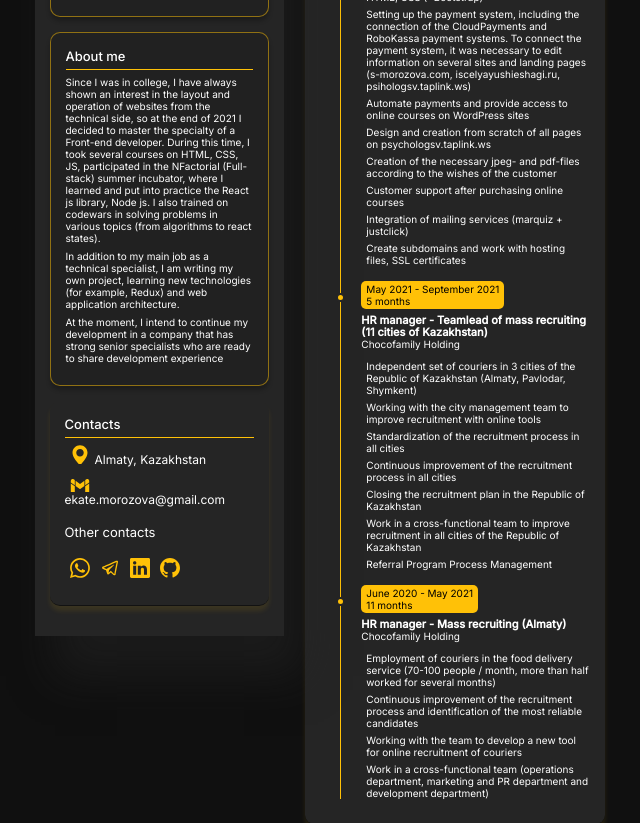
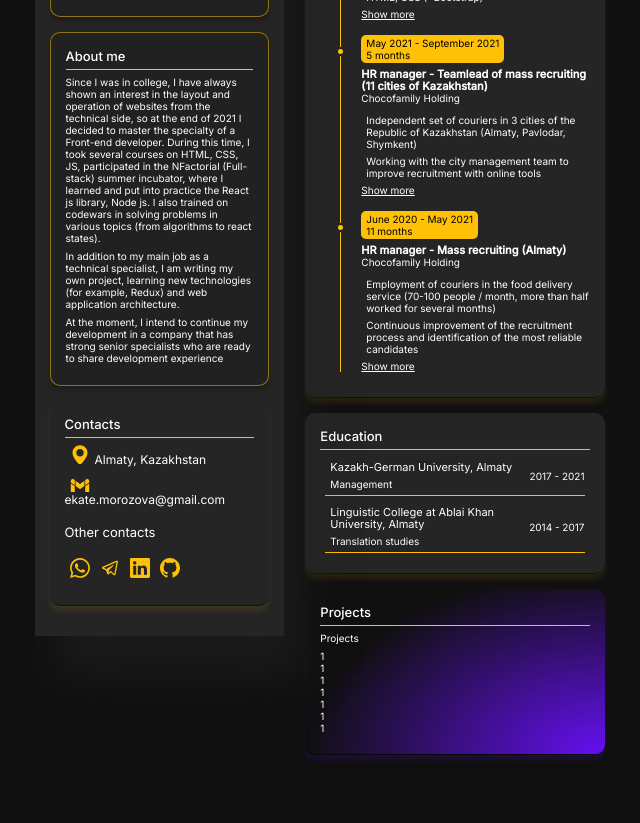
Before and after one commit to Kz-Pr1d3/test_kate_cv, a React (Create React App) app: page / in a window 1280 px wide. Shown: the part 420-1243 px from the top of the page, without its empty margins (308-948 px from the left). After the commit the page ends 1190 px from the top, so only its background shows below. Built offline with nearby package versions, Linux system fonts and the light colour scheme.

Commit message:
show more/show less span added to work duties

```diff
--- a/src/App.css
+++ b/src/App.css
@@ -288,3 +288,8 @@ ul {
   margin-left: 5px;
   margin-bottom: 5px;
 }
+
+.show-more-span {
+  text-decoration: underline;
+  cursor: pointer;
+}
--- /dev/null
+++ b/src/components/Duties.js
@@ -0,0 +1,38 @@
+import '../App.css';
+import { useState } from "react";
+
+const Duties = (props) => {
+    // console.log(props)
+    const [isShown, setIsShown] = useState({
+        itemsToShow: 2,
+        expanded: false,
+    })
+
+    const showMore = () => {
+        isShown.itemsToShow === 2 ? (
+            setIsShown({ itemsToShow: props.duties.length, expanded: true })
+        ) : (
+            setIsShown({ itemsToShow: 2, expanded: false })
+        )
+      };
+    return (
+        <>
+        {props.duties.slice(0, isShown.itemsToShow).map((duty) => (
+            <li>
+                {duty}
+
+            </li>
+        ))}
+            <span className="show-more-span" onClick={showMore}>
+                {isShown.expanded ? (
+                    <span>Show less</span>
+                ) : (
+                    <span>Show more</span>
+                )}
+            </span>
+        </>
+
+    )
+}
+
+export default Duties
--- a/src/components/WorkExperience.js
+++ b/src/components/WorkExperience.js
@@ -1,6 +1,55 @@
 import '../App.css';
+import Duties from './Duties.js';
 
 const WorkExperience = (props) => {
+    const workExp = [
+        {
+            dates: 'September 2021 - Current time',
+            period: '1 year',
+            position: 'Technical Specialist',
+            company: 'Individual entrepreneurship "Morozova"',
+            duties: [
+                'Support for existing sites on WordPress, incl. changing the required information, adding reviews to product pages, installing video protection plugins, etc.',
+                'Create and edit product web pages using HTML, CSS (+Bootstrap)',
+                'Setting up the payment system, including the connection of the CloudPayments and RoboKassa payment systems. To connect the payment system, it was necessary to edit information on several sites and landing pages (s-morozova.com, iscelyayushieshagi.ru, psihologsv.taplink.ws)',
+                'Automate payments and provide access to online courses on WordPress sites',
+                'Design and creation from scratch of all pages on psychologsv.taplink.ws',
+                'Creation of the necessary jpeg- and pdf-files according to the wishes of the customer',
+                'Customer support after purchasing online courses',
+                'Integration of mailing services (marquiz + justclick)',
+                'Create subdomains and work with hosting files, SSL certificates',
+            ]
+        },
+        {
+            dates: 'May 2021 - September 2021',
+            period: '5 months',
+            position: 'HR manager - Teamlead of mass recruiting (11 cities of Kazakhstan)',
+            company: 'Chocofamily Holding',
+            duties: [
+                'Independent set of couriers in 3 cities of the Republic of Kazakhstan (Almaty, Pavlodar, Shymkent)',
+                'Working with the city management team to improve recruitment with online tools',
+                'Standardization of the recruitment process in all cities',
+                'Continuous improvement of the recruitment process in all cities',
+                'Closing the recruitment plan in the Republic of Kazakhstan',
+                'Work in a cross-functional team to improve recruitment in all cities of the Republic of Kazakhstan',
+                'Referral Program Process Management',
+            ]
+        },
+        {
+            dates: 'June 2020 - May 2021',
+            period: '11 months',
+            position: 'HR manager - Mass recruiting (Almaty)',
+            company: 'Chocofamily Holding',
+            duties: [
+                'Employment of couriers in the food delivery service (70-100 people / month, more than half worked for several months)',
+                'Continuous improvement of the recruitment process and identification of the most reliable candidates',
+                'Working with the team to develop a new tool for online recruitment of couriers',
+                'Work in a cross-functional team (operations department, marketing and PR department and development department)',
+            ]
+        },
+
+    ]
+
     return (
         <>
         <div className="container-with-shadow">
@@ -8,104 +57,23 @@ const WorkExperience = (props) => {
             <div className="section-text">
                 <div className="timeline">
                     <ul>
-                        <li>
+                        {workExp.map((e) => (
+                            <li>
                             <div className="work-period-container">
-                                <p>September 2021 - Current time</p>
-                                <p>1 year</p>
+                                <p>{e.dates}</p>
+                                <p>{e.period}</p>
                             </div>
                             <div className="work-exp-container">
-                                <p>Technical Specialist</p>
-                                <p>Individual entrepreneurship "Morozova"</p>
+                                <p>{e.position}</p>
+                                <p>{e.company}</p>
                                 <ul>
-                                    <li>
-                                    Support for existing sites on WordPress, incl. changing the required information, adding reviews to product pages, installing video protection plugins, etc.
-                                    </li>
-                                    <li>
-                                    Create and edit product web pages using HTML, CSS (+Bootstrap)
-                                    </li>
-                                    <li>
-                                    Setting up the payment system, including the connection of the CloudPayments and RoboKassa payment systems. To connect the payment system, it was necessary to edit information on several sites and landing pages (s-morozova.com, iscelyayushieshagi.ru, psihologsv.taplink.ws)
-                                    </li>
-                                    <li>
-                                    Automate payments and provide access to online courses on WordPress sites
-                                    </li>
-                                    <li>
-                                    Design and creation from scratch of all pages on psychologsv.taplink.ws
-                                    </li>
-                                    <li>
-                                    Creation of the necessary jpeg- and pdf-files according to the wishes of the customer
-                                    </li>
-                                    <li>
-                                    Customer support after purchasing online courses
-                                    </li>
-                                    <li>
-                                    Integration of mailing services (marquiz + justclick)
-                                    </li>
-                                    <li>
-                                    Create subdomains and work with hosting files, SSL certificates
-                                    </li>
+                                    <Duties duties={e.duties} />
                                 </ul>
                             </div>
-                        </li>
-                        <li>
-                            <div className="work-period-container">
-                                <p>May 2021 - September 2021</p>
-                                <p>5 months</p>
-                            </div>
-                            <div className="work-exp-container">
-                                <p>HR manager - Teamlead of mass recruiting (11 cities of Kazakhstan)</p>
-                                <p>Chocofamily Holding</p>
-                                <ul>
-                                    <li>
-                                    Independent set of couriers in 3 cities of the Republic of Kazakhstan (Almaty, Pavlodar, Shymkent)
-                                    </li>
-                                    <li>
-                                    Working with the city management team to improve recruitment with online tools
-                                    </li>
-                                    <li>
-                                    Standardization of the recruitment process in all cities
-                                    </li>
-                                    <li>
-                                    Continuous improvement of the recruitment process in all cities
-                                    </li>
-                                    <li>
-                                    Closing the recruitment plan in the Republic of Kazakhstan
-                                    </li>
-                                    <li>
-                                    Work in a cross-functional team to improve recruitment in all cities of the Republic of Kazakhstan
-                                    </li>
-                                    <li>
-                                    Referral Program Process Management
-                                    </li>
-                                </ul>
-                            </div>
-                        </li>
-                        <li>
-                            <div className="work-period-container">
-                                <p>June 2020 - May 2021</p>
-                                <p>11 months</p>
-                            </div>
-                            <div className="work-exp-container">
-                                <p>HR manager - Mass recruiting (Almaty)</p>
-                                <p>Chocofamily Holding</p>
-                                <ul>
-                                    <li>
-                                    Employment of couriers in the food delivery service (70-100 people / month, more than half worked for several months)
-                                    </li>
-                                    <li>
-                                    Continuous improvement of the recruitment process and identification of the most reliable candidates
-                                    </li>
-                                    <li>
-                                    Working with the team to develop a new tool for online recruitment of couriers
-                                    </li>
-                                    <li>
-                                    Work in a cross-functional team (operations department, marketing and PR department and development department)
-                                    </li>
-                                </ul>
-                            </div>
-                        </li>
+                            </li>)
+                        )}
                     </ul>
-                </div> {/*timeline*/}
+                </div>
             </div>
         </div>
         </>
```
